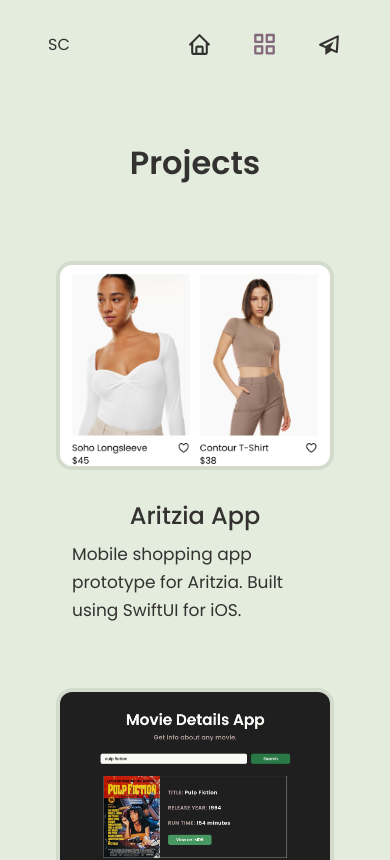
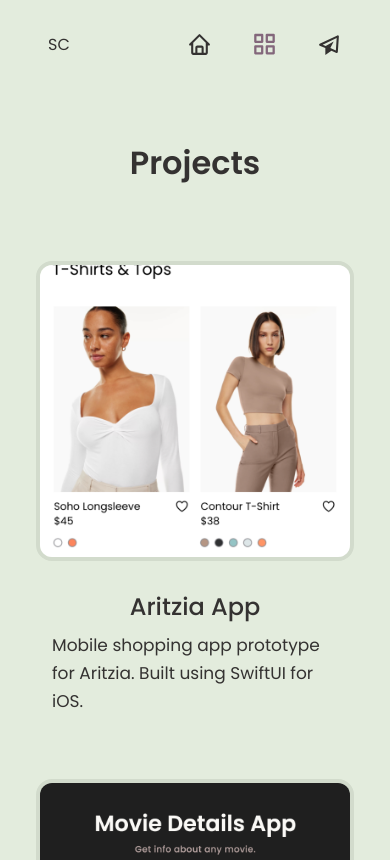
Before and after one commit to shelleychen318/personal-website, a Next.js app: page /projects in a window 390 px wide. Shown: the top 860 px of the page. Built offline with nearby package versions, Linux system fonts and the light colour scheme.

Commit message:
fixed weird image formatting on projects page on phone

```diff
--- a/styles/About.module.scss
+++ b/styles/About.module.scss
@@ -18,3 +18,9 @@
     font-weight: 600;
   }
 }
+
+@media (max-width: 640px) {
+  .container {
+    padding: 0 2rem 6rem;
+  }
+}
--- a/styles/Projects.module.scss
+++ b/styles/Projects.module.scss
@@ -76,23 +76,27 @@
 // change to column view for small screens
 @media (max-width: 640px) {
   .container {
+    display: flex;
+    flex-direction: column;
+    align-items: center;
     padding: 1rem 2.5rem 6rem;
     gap: 2rem;
 
     a > .projectCard {
       flex-direction: column;
       padding: 1rem;
+      max-width: 350px;
+      width: 100%;
 
       .imageContainer {
         max-width: 100%;
-        width: 100%;
-        height: auto;
+        height: 300px;
         aspect-ratio: 4 / 3;
       }
 
       .info {
-        width: 100%;
         max-width: 100%;
+        height: auto;
 
         .text {
           max-width: 100%;
```
